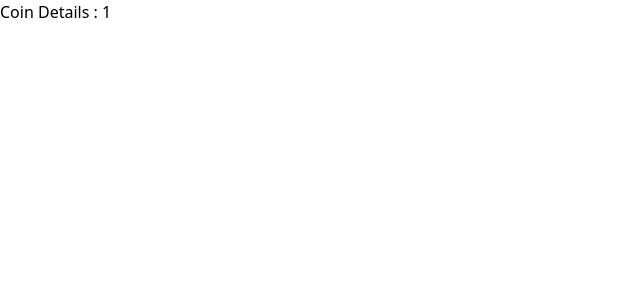
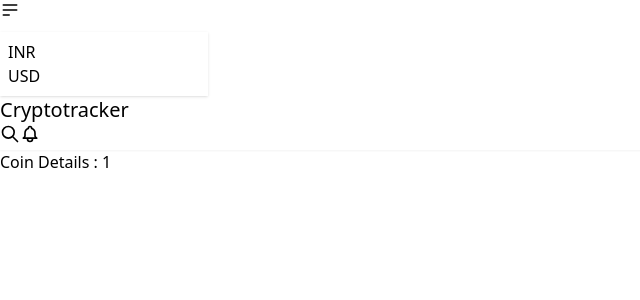
Before and after one commit to Lisa0815A/CoinGecko, a React (Vite) app: page /details/1 in a window 1280 px wide. Shown: the top 300 px of the page, without its empty margins (0-640 px from the left). Built offline with nearby package versions, Linux system fonts and the light colour scheme.

Commit message:
Added Layouts

```diff
--- a/src/Components/Routing/Routing.jsx
+++ b/src/Components/Routing/Routing.jsx
@@ -1,13 +1,15 @@
 import { Route,Routes } from "react-router-dom";
 import Home from "../../Pages/Home";
 import CoinDetailsPage from "../../Pages/CoinDetailsPage";
-
+import MainLayout from "../../Pages/Layout";
 function Routing(){
   return(
     <>
       <Routes>
-        <Route path="/" element={<Home/>}/>
-        <Route path="/details/:coinid" element={<CoinDetailsPage/>}/>
+        <Route path="/" element={<MainLayout/>}>
+          <Route index element={<Home/>}/>
+          <Route path="details/:coinid" element={<CoinDetailsPage/>}/>
+        </Route>
       </Routes>
     </>
   )
--- a/src/Pages/Home.jsx
+++ b/src/Pages/Home.jsx
@@ -4,7 +4,6 @@ import Banner from '../Components/Banner/Banner'
 function Home(){
   return(
     <>
-      <Navbar />
       <Banner/>
       <CoinTable/>
     </>
--- /dev/null
+++ b/src/Pages/Layout.jsx
@@ -0,0 +1,11 @@
+import { Outlet } from 'react-router-dom';
+import Navbar from '../Components/Navbar/Navbar'
+function MainLayout(){
+  return(
+    <div>
+      <Navbar/>
+      <Outlet/>
+    </div>
+  )
+}
+export default MainLayout;
```
